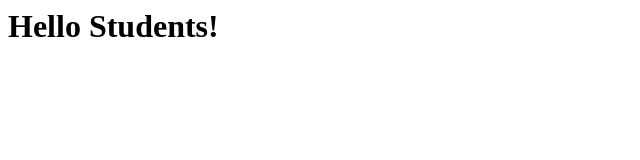
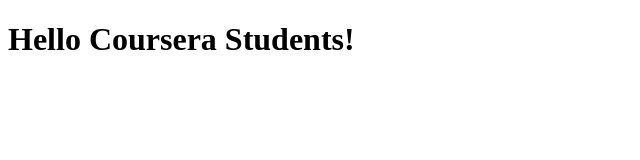
Before and after one commit to kimberlykeilymh/coursera-test, a plain HTML site: page index.html in a window 1280 px wide. Shown: the whole page, without its empty margins (0-640 px from the left). Drawn offline with Linux system fonts and the light colour scheme.

Commit message:
Coursera

```diff
--- a/index.html
+++ b/index.html
@@ -1,8 +1,10 @@
+<!DOCTYPE html>
 <html>
 	<head>
-		<title>Hello</title>
+		<meta charset="utf-8">
+		<title>Hello Coursera</title>
 	</head>
 	<body>
-		<h1>Hello Students!</h1>
+		<h1>Hello Coursera Students!</h1>
 	</body>
 </html>
```
